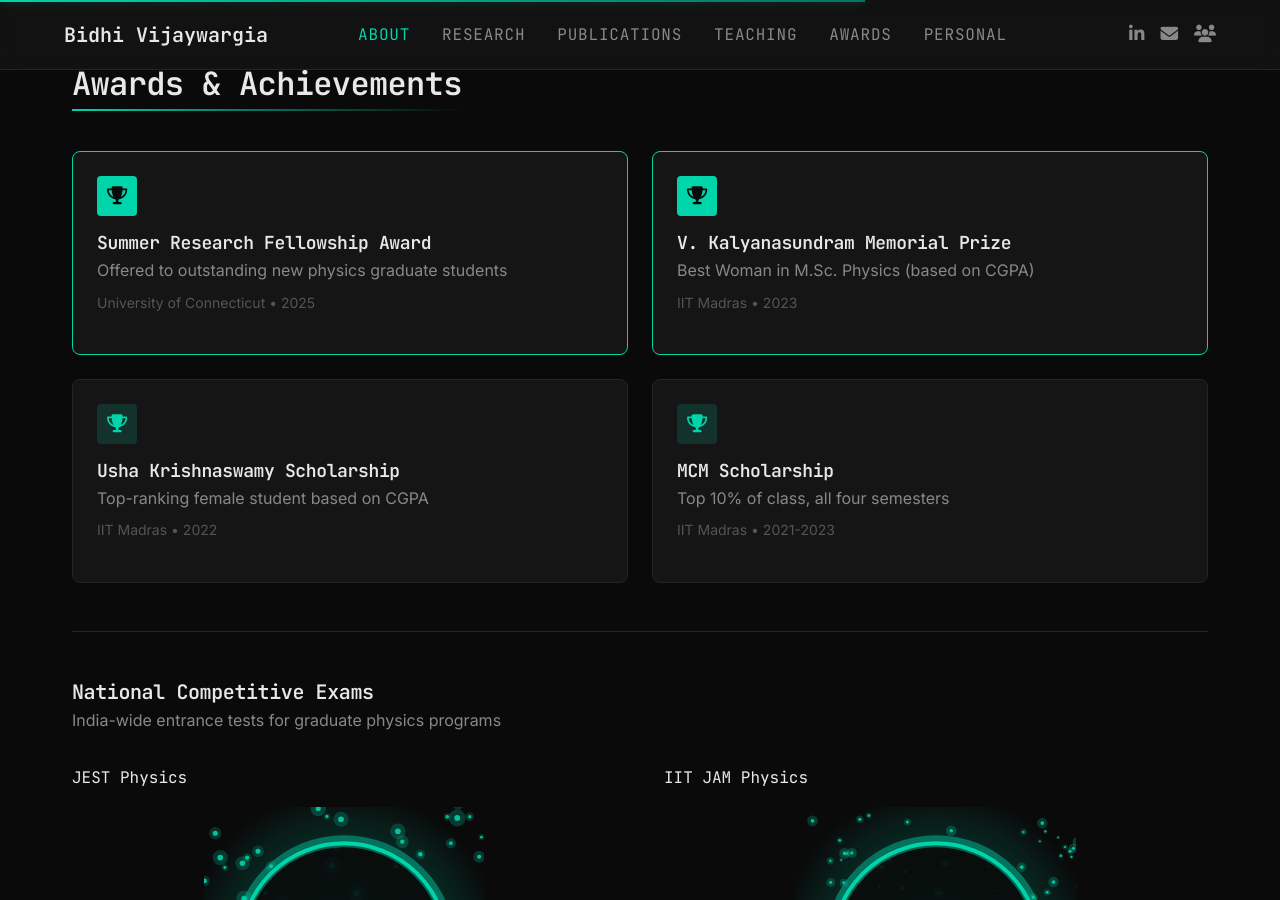
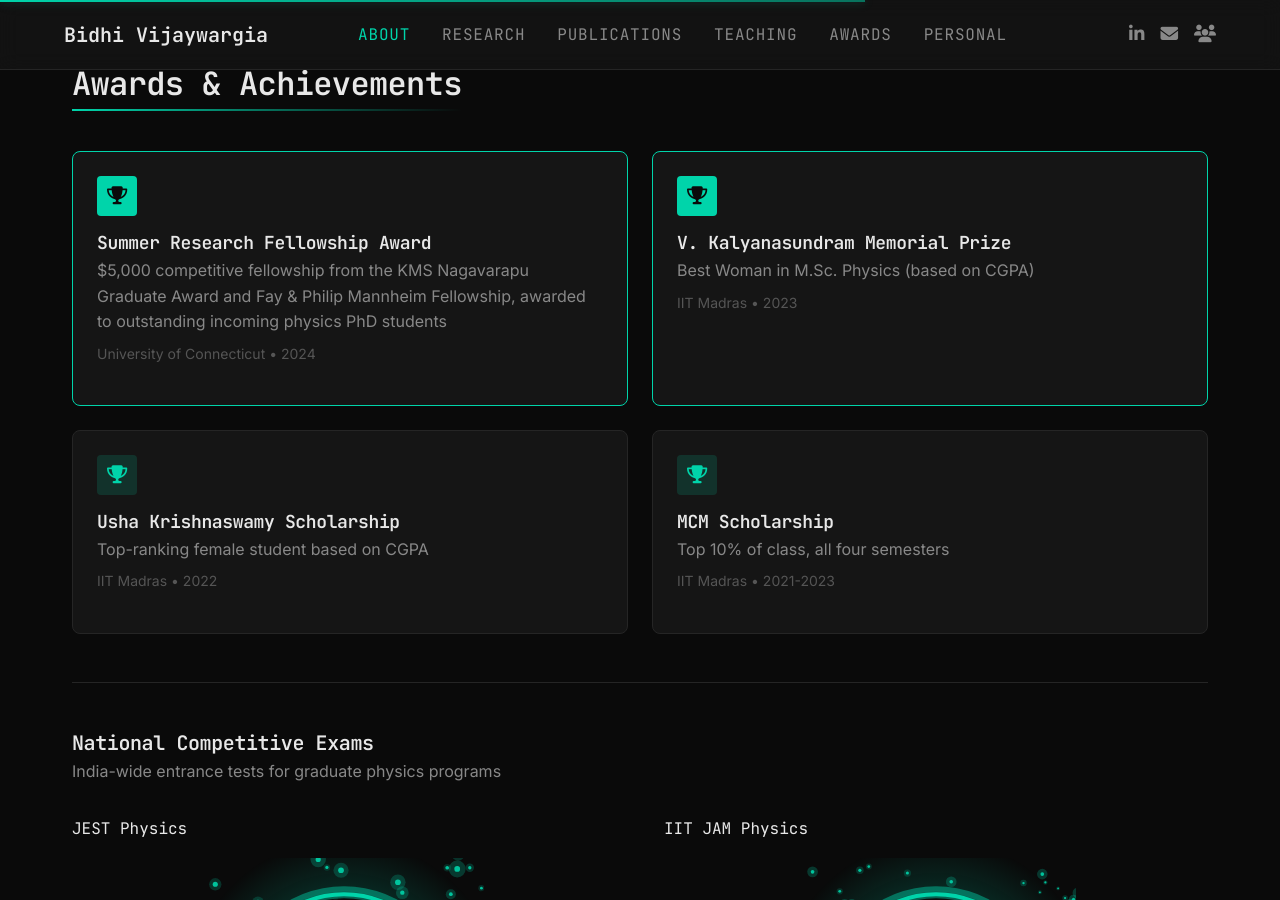
Before and after one commit to Bidhivj/Bidhivj, a Jekyll site: the page built from index.html, in a window 1280 px wide and 900 px high, scrolled down 3579 px. Built offline with Jekyll 4.4.1, drawn with Linux system fonts in a browser that asks for light colours; a style sheet for code colours, icons or effects is not loaded.

Commit message:
Update Summer Research Fellowship with full details
Add $5,000 amount and named endowments (KMS Nagavarapu Graduate Award,
Fay & Philip Mannheim Fellowship). Fix year to 2024.

```diff
--- a/_data/site_data.yml
+++ b/_data/site_data.yml
@@ -142,9 +142,9 @@ teaching:
 # -----------------------------------------------------------------------------
 awards:
   - title: "Summer Research Fellowship Award"
-    description: "Offered to outstanding new physics graduate students"
+    description: "$5,000 competitive fellowship from the KMS Nagavarapu Graduate Award and Fay & Philip Mannheim Fellowship, awarded to outstanding incoming physics PhD students"
     institution: "University of Connecticut"
-    year: 2025
+    year: 2024
     highlight: true
 
   - title: "V. Kalyanasundram Memorial Prize"
```
